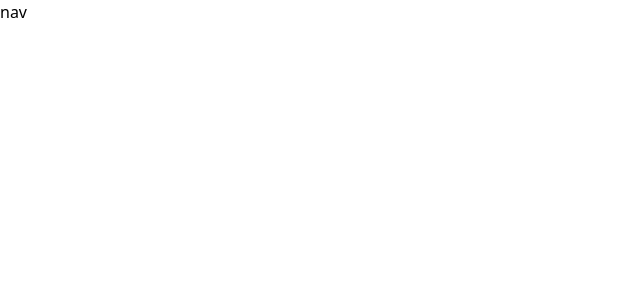
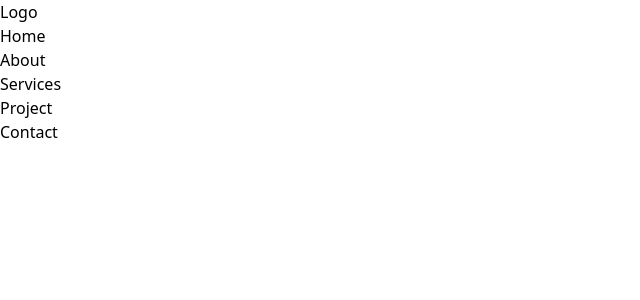
Before and after one commit to Fatiha26/react-router-project, a React (Vite) app: page / in a window 1280 px wide. Shown: the top 300 px of the page, without its empty margins (0-640 px from the left). Built offline with nearby package versions, Linux system fonts and the light colour scheme.

Commit message:
navlink setup

```diff
--- a/src/components/Nav.jsx
+++ b/src/components/Nav.jsx
@@ -1,7 +1,23 @@
+import { NavLink } from "react-router-dom"
 
 const Nav = () => {
   return (
-    <div>nav</div>
+    <>
+      <section>
+         <div>
+           <a href="#">Logo</a>
+         </div>
+         <nav>
+            <ul>
+              <li><NavLink to="/">Home</NavLink></li>
+              <li><NavLink to="/about">About</NavLink></li>
+              <li><NavLink to="/service">Services</NavLink></li>
+              <li><NavLink to="/project">Project</NavLink></li>
+              <li><NavLink to="/contact">Contact</NavLink></li>
+            </ul>
+         </nav>
+      </section>
+    </>
   )
 }
 
```
